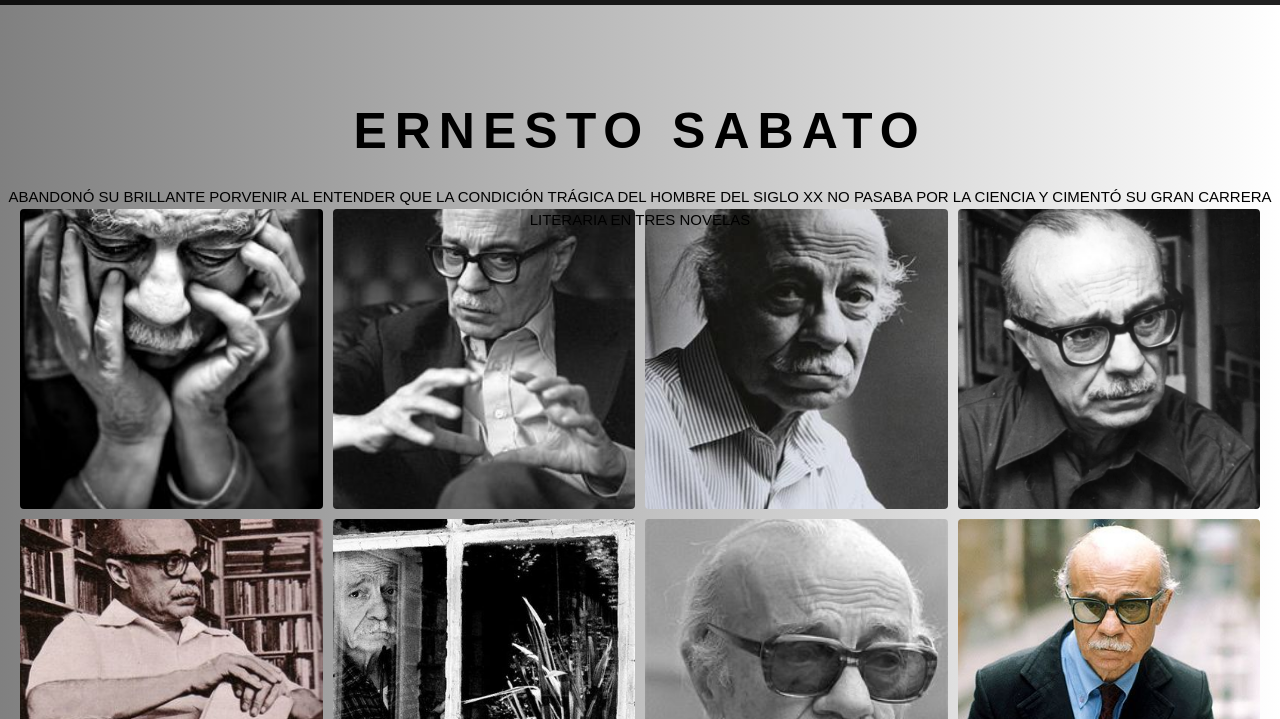
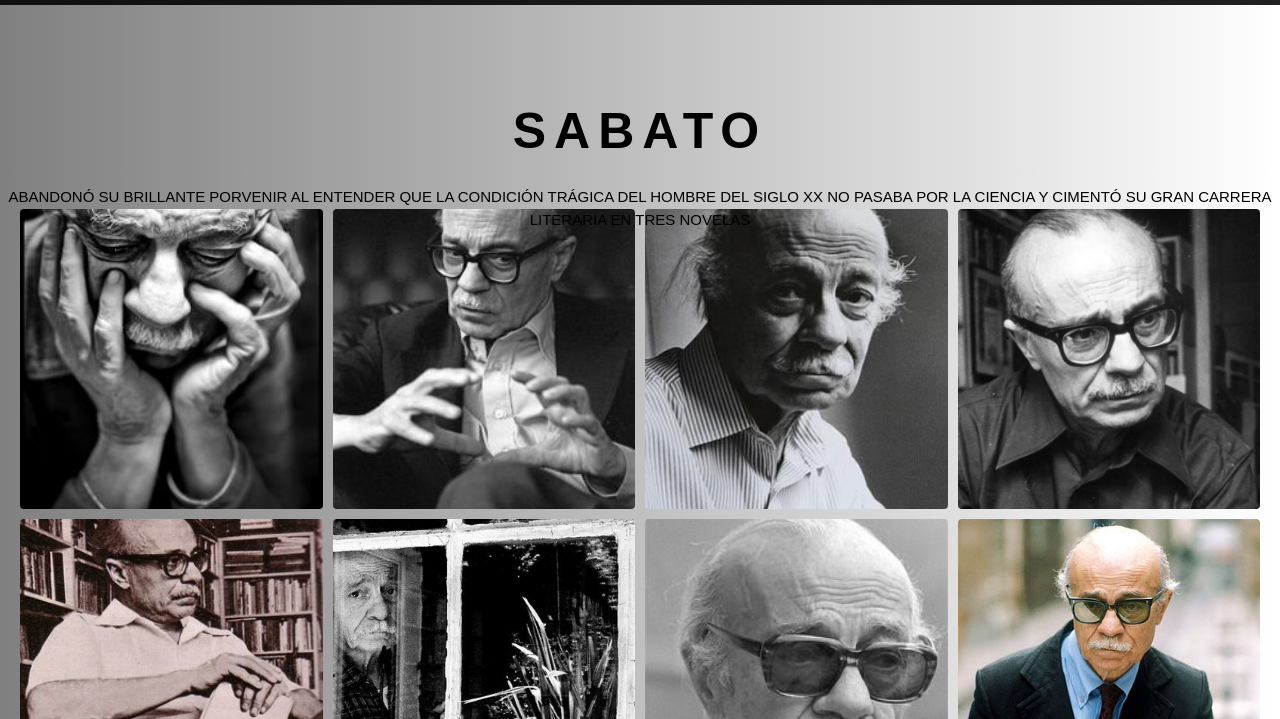
Before and after one commit to SantiagoRullan/miproyecto, a plain HTML site: page sabato.html in a window 1280 px wide. Shown: the part 81-800 px from the top of the page. Drawn offline with nearby package versions, Linux system fonts and the light colour scheme; files whose address does not match are found by name.

Commit message:
cambio en html sabato

```diff
--- a/sabato.html
+++ b/sabato.html
@@ -54,7 +54,7 @@
         <!-- seccion titulo y galeria con Grid -->
      <section class="grid-texto">
         <div class="container-grid">
-             <h2 class="text1"> <span> Ernesto Sabato </span></h2>
+             <h2 class="text1"> <span>  Sabato </span></h2>
              <p class="text2"><span>  Abandonó su brillante porvenir al entender que la condición trágica del hombre del siglo XX no pasaba por la ciencia y cimentó su gran carrera literaria en tres novelas </span></p>
         </div>
         <div  class="grid-galeria">
```
